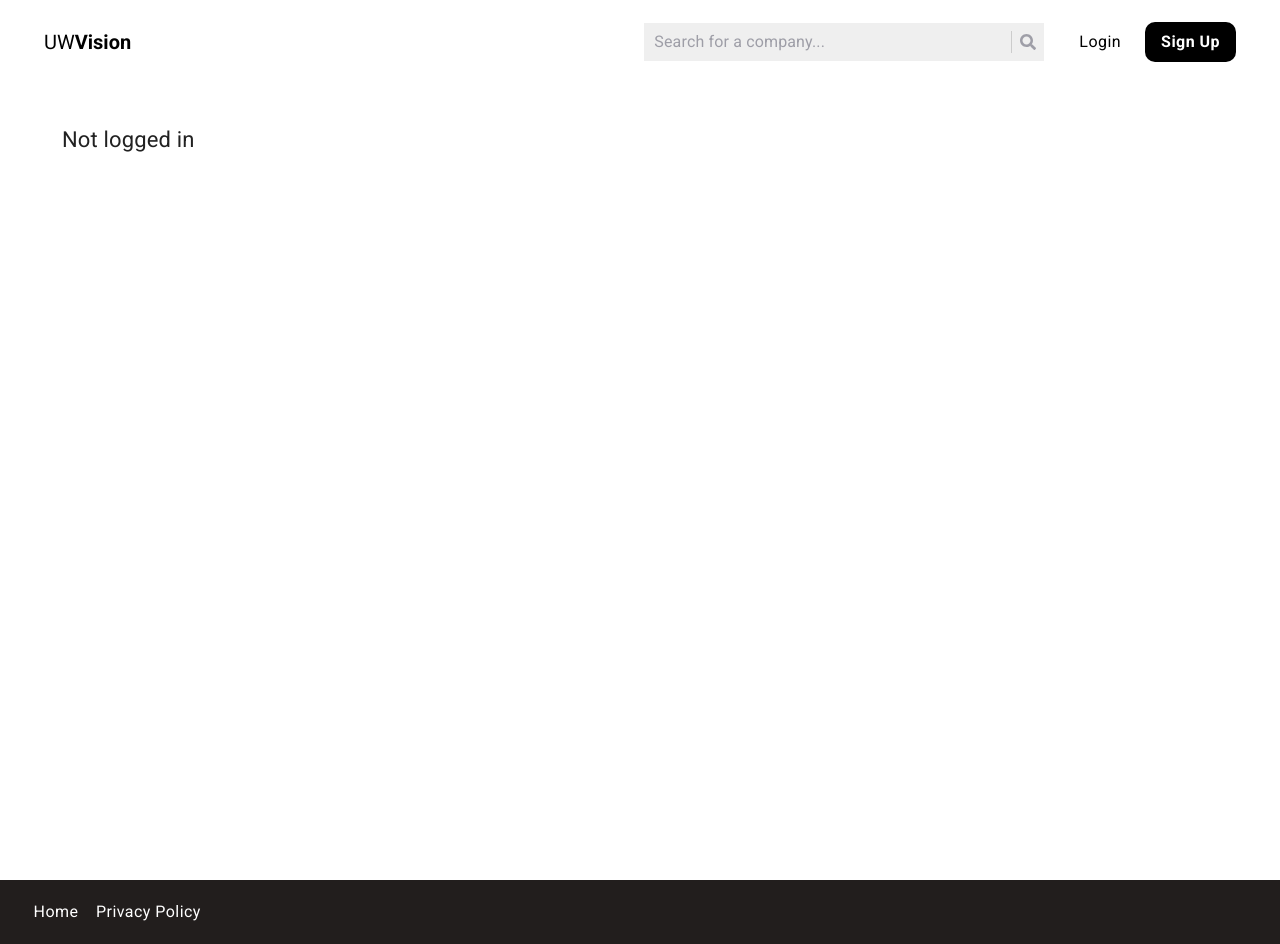
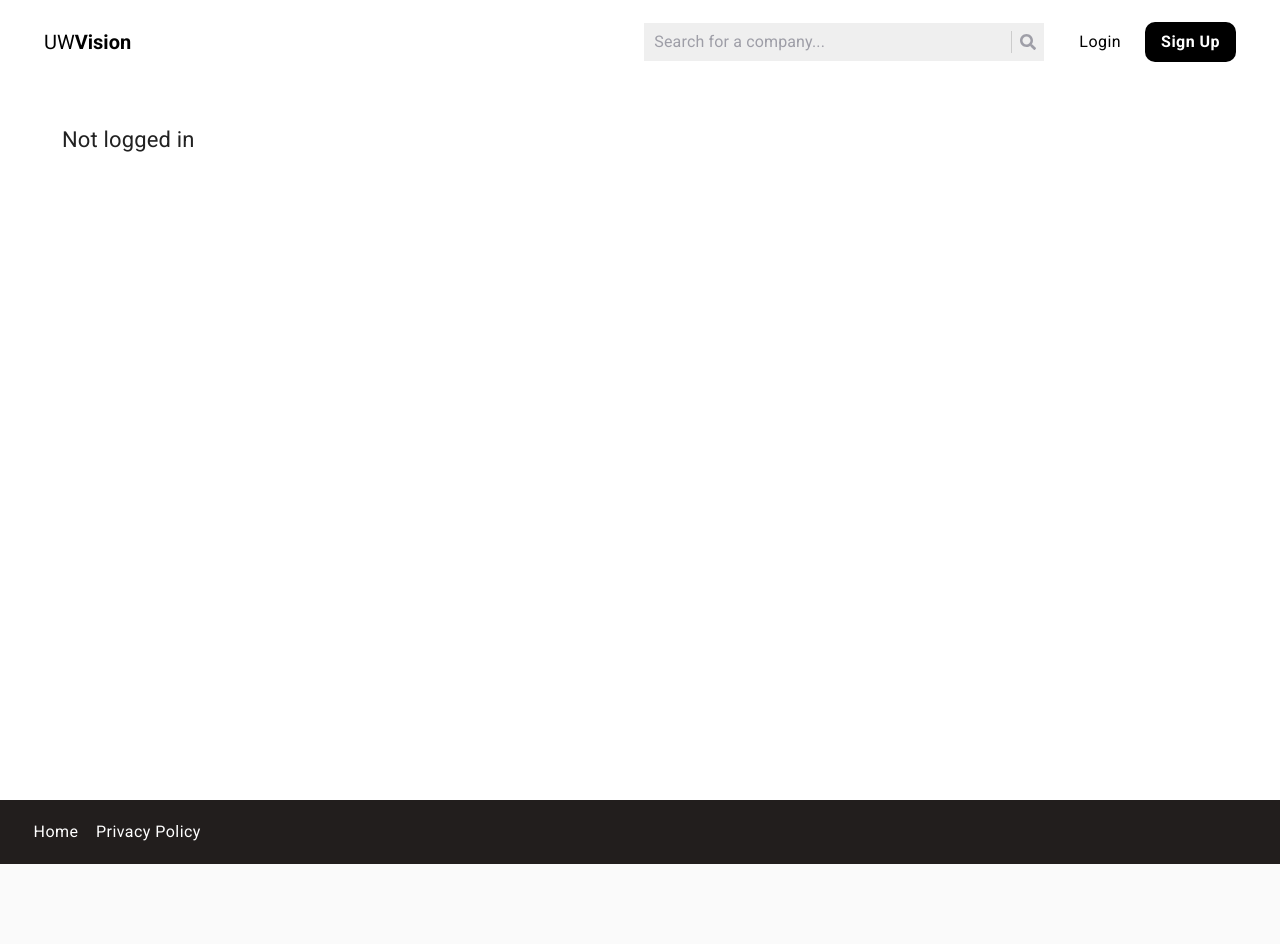
Before and after one commit to Birsana/UWVision, a React (Create React App) app in the folder frontend/: page /account in a window 1280 px wide. After the commit the page ends 864 px from the top, so only its background shows below. Built offline with nearby package versions, Linux system fonts and the light colour scheme; no server answers.

Commit message:
Fix footer, add temp favicon

```diff
--- a/frontend/src/App/App.js
+++ b/frontend/src/App/App.js
@@ -55,7 +55,6 @@ const App = () => {
         <div>
           <div className="UWVision">
             <Header />
-            {/* <div style={{ display: "flex" }}> */}
             <Switch>
 
               {/* Route to landing (home) page*/}
@@ -78,7 +77,6 @@ const App = () => {
 
             </Switch>
           </div>
-          {/* </div> */}
           <Footer />
         </div>
       </BrowserRouter>
--- a/frontend/src/index.css
+++ b/frontend/src/index.css
@@ -1,5 +1,5 @@
 .UWVision {
-  min-height: 100vh;
+  min-height: calc(100vh - 80px);
 }
 
 .container {
--- a/frontend/src/pages/landing/copy.js
+++ b/frontend/src/pages/landing/copy.js
@@ -1,6 +1,5 @@
 const pageCopy = {
     h1Text: "Get the inside scoop on co-op jobs",
-    h2Text: "For UW Students. Made by UW Students.",
     keywordsText: "Salary Insights | Interview Questions | Uncensored Reviews"
 }
 
--- a/frontend/src/pages/landing/styles.css
+++ b/frontend/src/pages/landing/styles.css
@@ -26,6 +26,7 @@ h3 {
   top: 40%;
   transform: translate(0, -50%);
   z-index: 1;
+  margin-bottom: -80;
 }
 
 .searchbar {
```
Also changed, not shown: 1 other file (tests, documents, lock files or other folders). Lines whose indentation alone changed are shown as unchanged.
